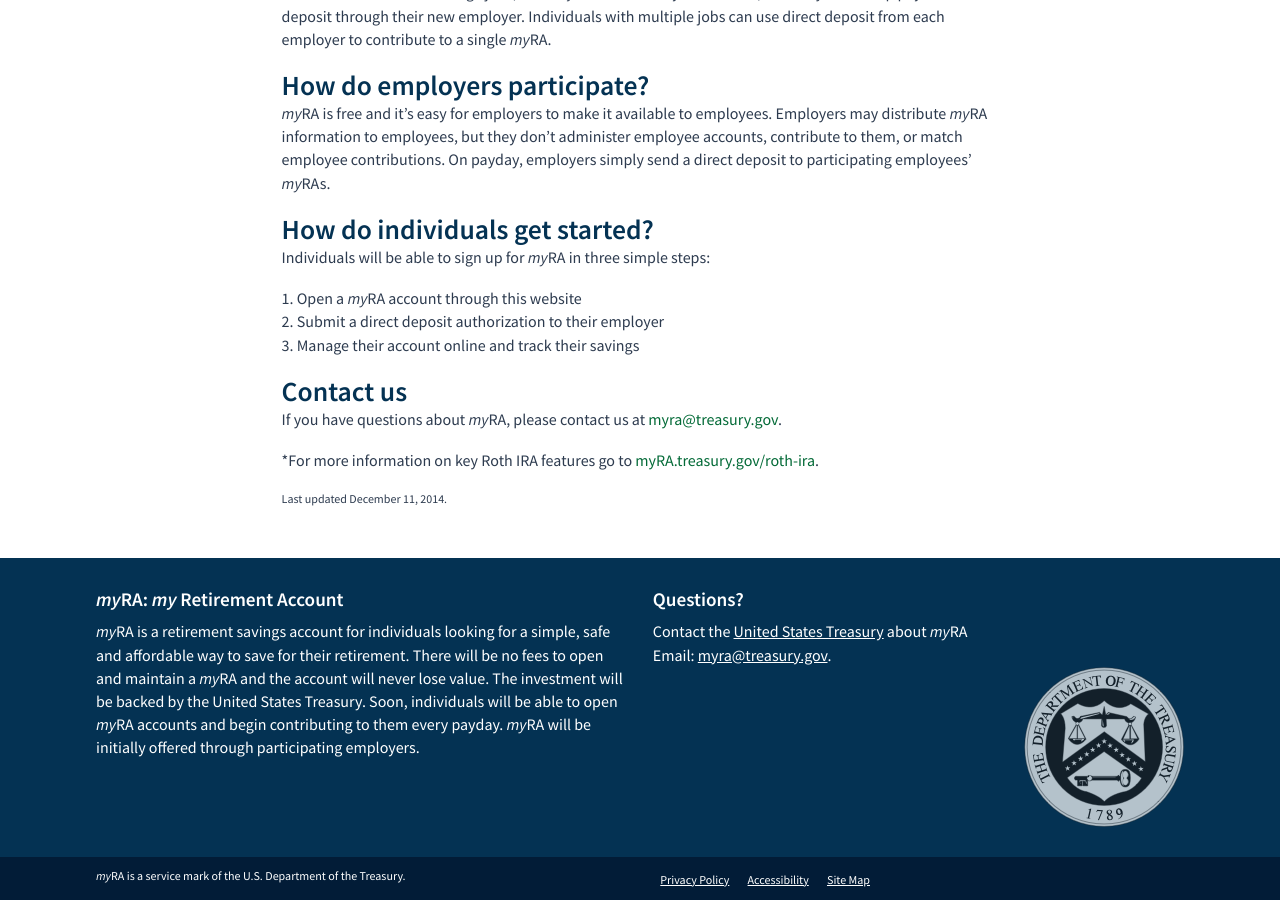
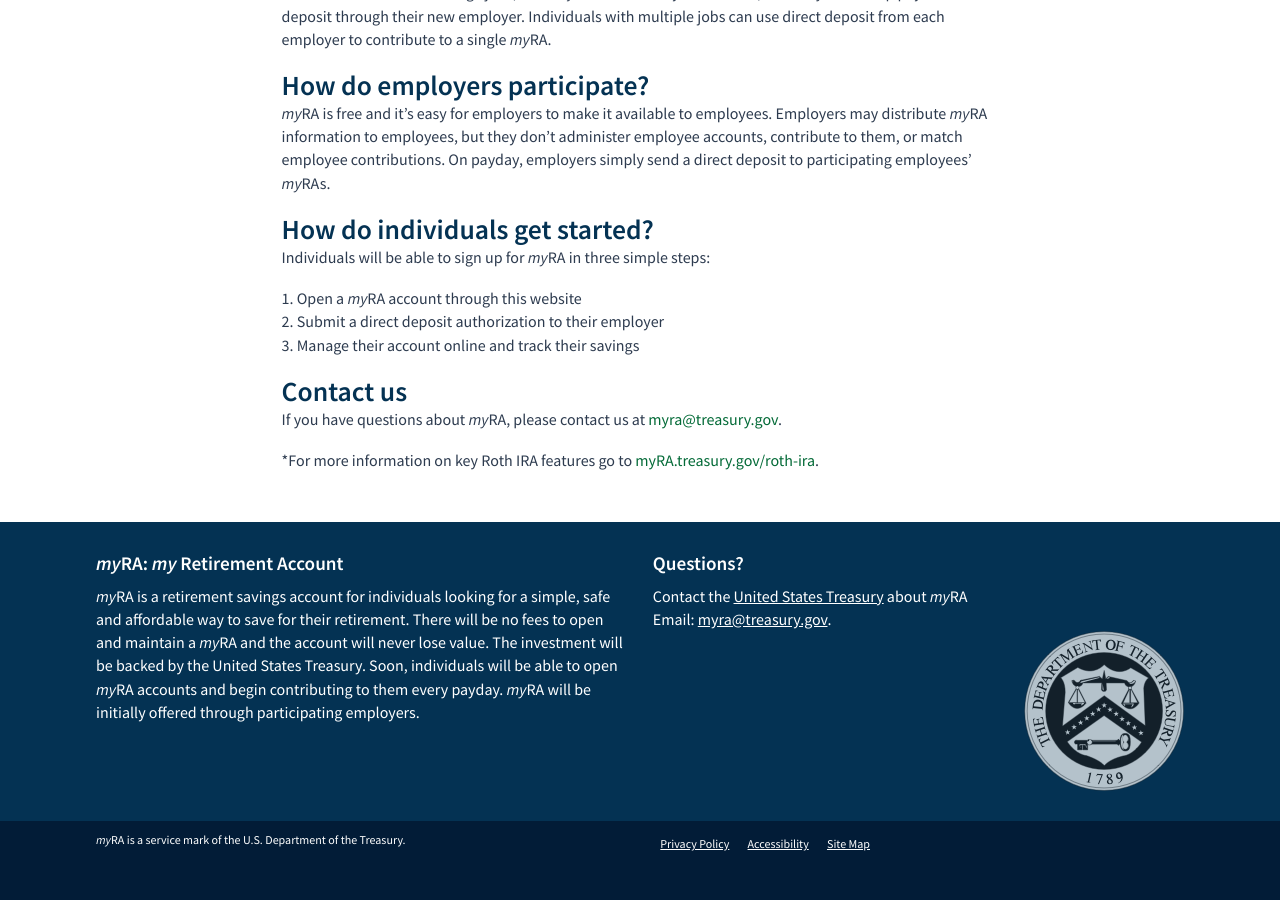
Before and after one commit to 18F/myra, a Jekyll site: the page built from about/index.html, in a window 1280 px wide and 900 px high, scrolled down 1058 px. Built offline with Jekyll 4.4.1, drawn with Linux system fonts in a browser that asks for light colours; after the commit the page ends 1922 px from its top, so only the background shows below that.

Commit message:
Removing update text

```diff
--- a/about/index.html
+++ b/about/index.html
@@ -39,5 +39,3 @@
 <h2>Contact us</h2>
 <p>If you have questions about <span class="myra">myRA</span>, please contact us at <a href="mailto:myra@treasury.gov">myra@treasury.gov</a>.</p>
 <p>*For more information on key Roth IRA features go to <a href="{{ site.baseurl }}/roth-ira">myRA.treasury.gov/roth-ira</a>.</p>
-
-<p class="small-text">Last updated December 11, 2014.</p>
```
